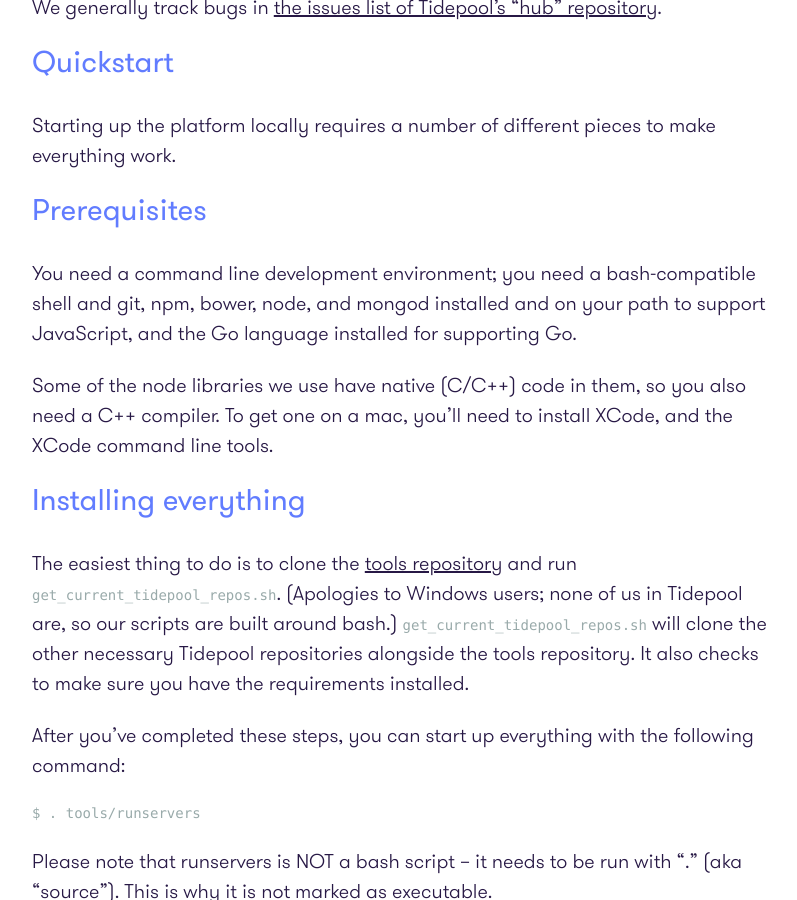
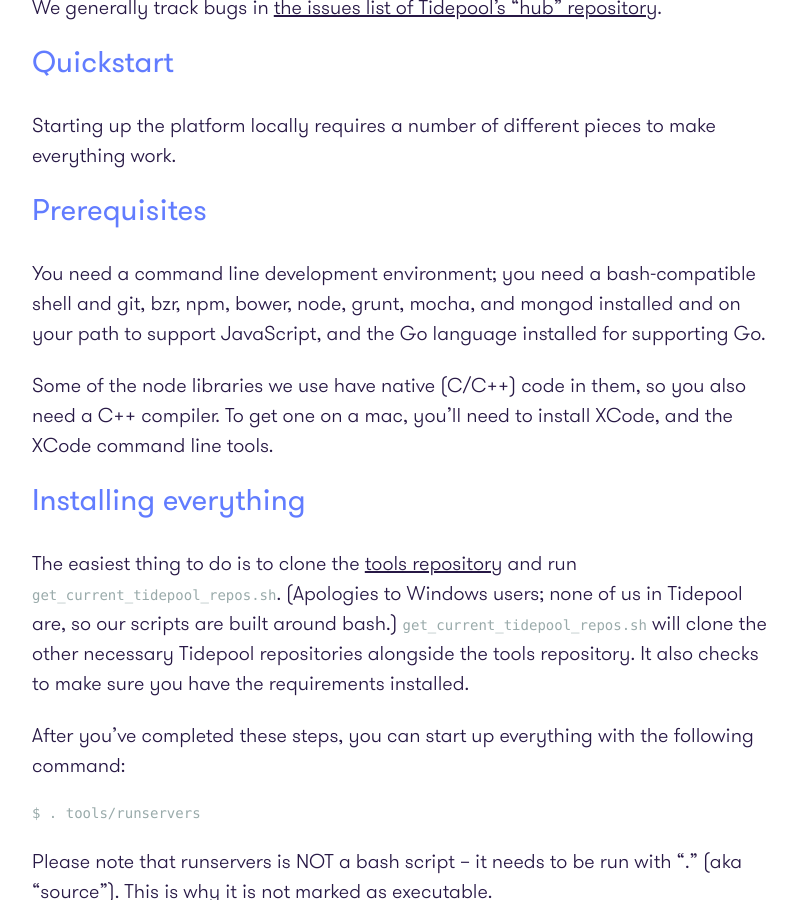
Before and after one commit to tidepool-org/tidepool-org.github.io, a Jekyll site: the page built from StartingUpServices.md, in a window 1280 px wide and 900 px high, scrolled down 386 px. Shown: the whole window, without its empty margins (173-970 px from the left). Built offline with Jekyll 4.4.1, drawn with Linux system fonts in a browser that asks for light colours.

Commit message:
Include a few more packages in prereqs

```diff
--- a/StartingUpServices.md
+++ b/StartingUpServices.md
@@ -18,7 +18,7 @@ Starting up the platform locally requires a number of different pieces to make e
 
 ##Prerequisites
 
-You need a command line development environment; you need a bash-compatible shell and git, npm, bower, node, and mongod installed and on your path to support JavaScript, and the Go language installed for supporting Go.
+You need a command line development environment; you need a bash-compatible shell and git, bzr, npm, bower, node, grunt, mocha, and mongod installed and on your path to support JavaScript, and the Go language installed for supporting Go.
 
 Some of the node libraries we use have native (C/C++) code in them, so you also need a C++ compiler. To get one on a mac, you'll need to install XCode, and the XCode command line tools.
 
```
